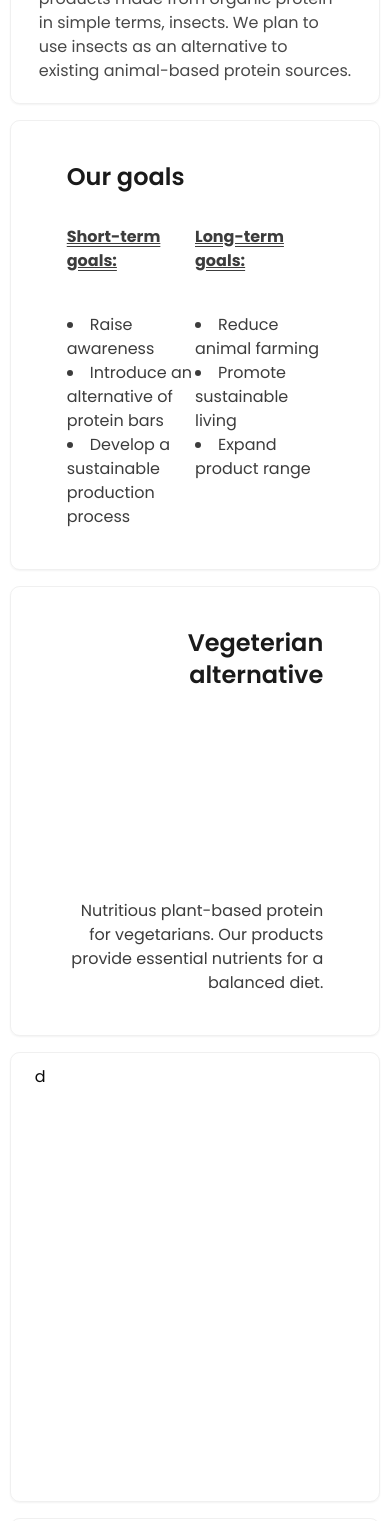
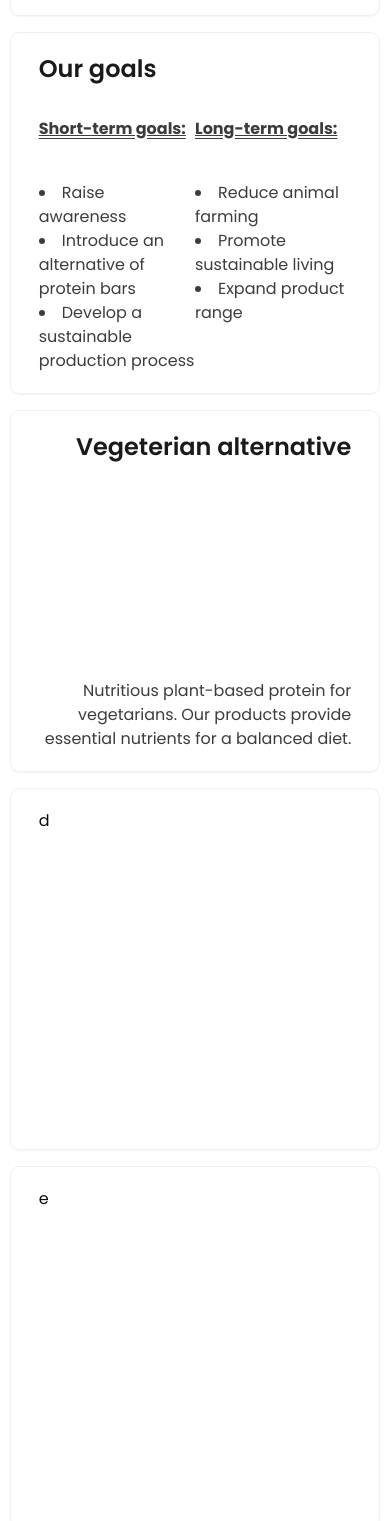
Before and after one commit to konyogony/nutrivibe, a Next.js app: page / in a window 390 px wide. Shown: the part 3900-5421 px from the top of the page. Built offline with nearby package versions, Linux system fonts and the light colour scheme; no server answers; some icons are missing.

Commit message:
grid stuff

```diff
--- a/components/solution.tsx
+++ b/components/solution.tsx
@@ -79,7 +79,7 @@ export const Solution = ({ sectionRefs }: SolutionProps) => {
                 </motion.div>
 
                 <motion.div
-                    className='relative col-span-2 flex flex-col gap-8 overflow-clip rounded-lg border border-neutral-300/35 px-14 py-10 text-primary/85 shadow-sm md:col-span-1 md:row-span-4'
+                    className='relative col-span-2 flex flex-col gap-8 overflow-clip rounded-lg border border-neutral-300/35 px-7 py-5 text-primary/85 shadow-sm md:col-span-1 md:row-span-4 md:px-14 md:py-10'
                     initial={{ opacity: 0, y: 50 }}
                     whileInView={{ opacity: 1, y: 0 }}
                     viewport={{ once: true, amount: 0.3 }}
@@ -140,16 +140,22 @@ export const Solution = ({ sectionRefs }: SolutionProps) => {
                 </motion.div>
 
                 <motion.div
-                    className='relative col-span-2 flex flex-col gap-8 overflow-clip rounded-lg border border-neutral-300/35 px-14 py-10 text-right text-primary/85 shadow-sm md:col-span-1 md:row-span-2'
+                    className='relative col-span-2 flex flex-col gap-8 overflow-clip rounded-lg border border-neutral-300/35 px-7 py-5 text-right text-primary/85 shadow-sm md:col-span-1 md:row-span-2 md:px-14 md:py-10'
                     initial={{ opacity: 0, y: 50 }}
                     whileInView={{ opacity: 1, y: 0 }}
                     viewport={{ once: true, amount: 0.3 }}
                     transition={{ type: 'spring', stiffness: 100, damping: 12, duration: 0.5, delay: 2 }}
                 >
                     <span className='z-20 text-2xl font-semibold text-primary'>Vegeterian alternative</span>
-                    <div className='absolute left-0'>
+                    <motion.div
+                        className='absolute left-0'
+                        initial={{ opacity: 0, rotate: -180, x: -100 }}
+                        whileInView={{ opacity: 1, rotate: 0, x: 0 }}
+                        viewport={{ once: true, amount: 0.1 }}
+                        transition={{ type: 'spring', stiffness: 100, damping: 20, duration: 1.5, delay: 2 }}
+                    >
                         <LuCarrot size={128} className='rotate-[-10deg] text-primary/15' />
-                    </div>
+                    </motion.div>
                     <span className='z-20 mt-auto'>
                         Nutritious plant-based protein for vegetarians. Our products provide essential nutrients for a
                         balanced diet.
@@ -157,7 +163,7 @@ export const Solution = ({ sectionRefs }: SolutionProps) => {
                 </motion.div>
 
                 <motion.div
-                    className='col-span-2 rounded-lg border border-neutral-300/35 px-6 py-3 shadow-sm md:col-span-1 md:row-span-3'
+                    className='col-span-2 rounded-lg border border-neutral-300/35 px-7 py-5 shadow-sm md:col-span-1 md:row-span-3 md:px-14 md:py-10'
                     initial={{ opacity: 0, y: 50 }}
                     whileInView={{ opacity: 1, y: 0 }}
                     viewport={{ once: true, amount: 0.2 }}
@@ -167,7 +173,7 @@ export const Solution = ({ sectionRefs }: SolutionProps) => {
                 </motion.div>
 
                 <motion.div
-                    className='col-span-2 rounded-lg border border-neutral-300/35 px-6 py-3 shadow-sm md:col-span-1 md:row-span-3'
+                    className='col-span-2 rounded-lg border border-neutral-300/35 px-7 py-5 shadow-sm md:col-span-1 md:row-span-3 md:px-14 md:py-10'
                     initial={{ opacity: 0, y: 50 }}
                     whileInView={{ opacity: 1, y: 0 }}
                     viewport={{ once: true, amount: 0.1 }}
```
